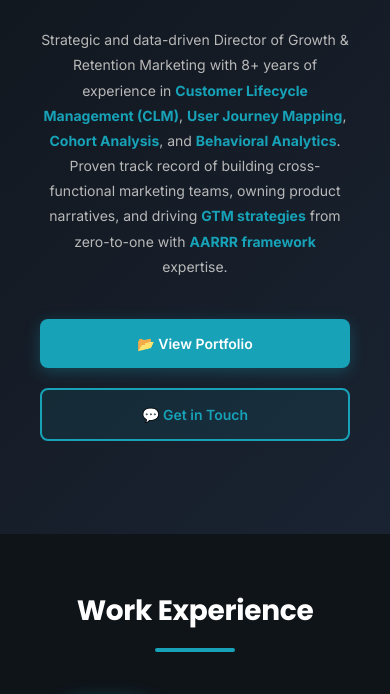
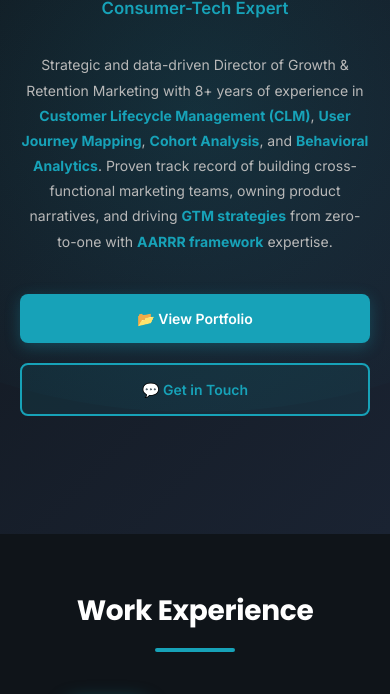
Before and after one commit to kunal-20-06/Kunal_Resume, a plain HTML site: page index.html in a window 390 px wide. Shown: the part 310-1004 px from the top of the page. Drawn offline with Linux system fonts and the light colour scheme.

Commit message:
Update style.css

```diff
--- a/style.css
+++ b/style.css
@@ -942,40 +942,50 @@ body {
 
 /* Hero Section */
 .hero-section {
-    min-height: 100vh;
-    display: flex;
-    align-items: center;
-    justify-content: center;
-    padding: 150px 20px 60px;
+    min-height: 100vh; /* Full viewport height */
+    display: flex;
+    align-items: center;        /* Vertical centering */
+    justify-content: center;    /* Horizontal centering */
     text-align: center;
     background: linear-gradient(135deg, #0f1419 0%, #1a2332 100%);
     position: relative;
     overflow: hidden;
-}
-
+    padding: 0 20px; /* Minimal side padding for small screens */
+}
+
+/* Soft glow / radial highlight */
 .hero-section::before {
     content: '';
     position: absolute;
-    top: -50%;
-    right: -20%;
+    top: 50%;
+    left: 50%;
     width: 900px;
     height: 600px;
-    background: radial-gradient(circle, rgba(23, 162, 184, 0.1) 0%, transparent 70%);
+    transform: translate(-50%, -50%); /* perfectly centers the glow */
+    background: radial-gradient(circle, rgba(23, 162, 184, 0.15) 0%, transparent 70%);
     border-radius: 50%;
-}
-
+    z-index: 0;
+}
+
+/* Center container itself */
+.hero-section .container {
+    display: flex;
+    justify-content: center;
+    align-items: center;
+    width: 100%;
+    padding: 0; /* neutralize global container padding if any */
+}
+
+/* Hero Content Box */
 .hero-content {
     text-align: center;
     max-width: 900px;
+    margin: 0 auto;
     position: relative;
     z-index: 1;
 }
 
-.hero-description strong {
-    color: #17a2b8;
-    font-weight: 700;
-}
-
+/* Hero Text Styles */
 .hero-title {
     font-family: 'Poppins', sans-serif;
     font-size: 4rem;
@@ -1002,12 +1012,31 @@ body {
     animation: fadeInUp 0.8s ease 0.4s both;
 }
 
+.hero-description strong {
+    color: #17a2b8;
+    font-weight: 700;
+}
+
+/* Buttons layout */
 .hero-buttons {
     display: flex;
     gap: 20px;
     justify-content: center;
     flex-wrap: wrap;
     animation: fadeInUp 0.8s ease 0.6s both;
+}
+
+/* Responsive adjustments */
+@media (max-width: 768px) {
+    .hero-title {
+        font-size: 2.8rem;
+    }
+    .hero-subtitle {
+        font-size: 1.2rem;
+    }
+    .hero-description {
+        font-size: 1rem;
+    }
 }
 
 /* Buttons */
```
